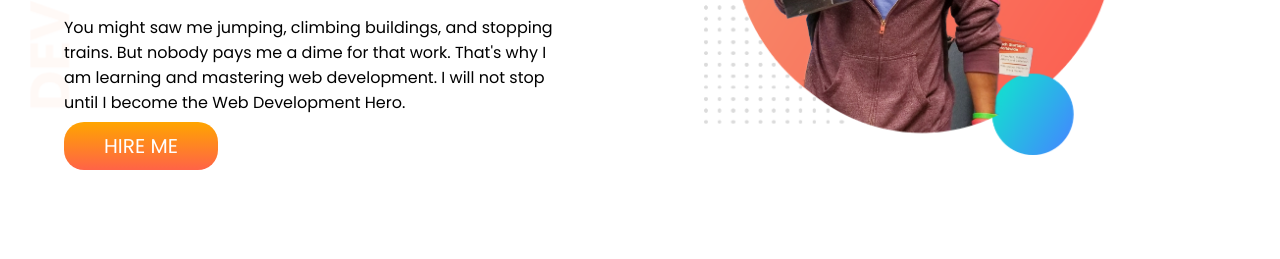
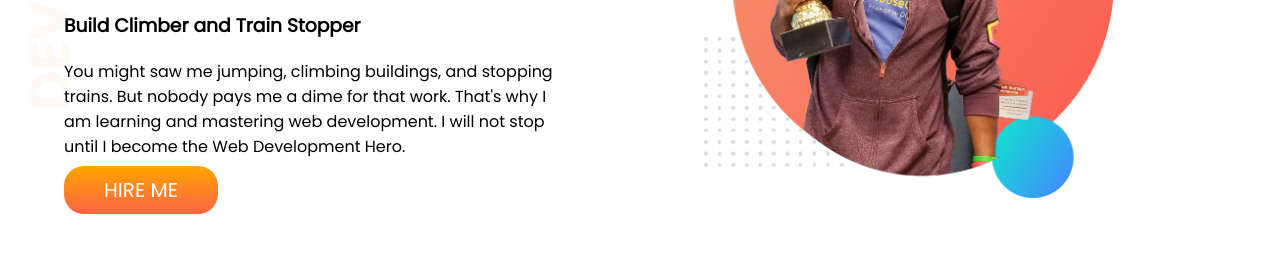
Before and after one commit to majharul224/developer-portfolio-jonkar, a plain HTML site: page index.html in a window 1280 px wide. Shown: the part 252-511 px from the top of the page. Drawn offline with Linux system fonts and the light colour scheme.

Commit message:
add index file name

```diff
--- a/style.css
+++ b/style.css
@@ -3,6 +3,11 @@
 body{
     font-family: 'Poppins', sans-serif;
     margin: 0;
+    /* margin-bottom: 150px; */
+}
+section{
+    height: 500px;
+    padding-bottom: 150px;
 }
 h1{
     font-size: 40px;
```
Also changed, not shown: index.html (renamed from developer-portfolio-jonkar.html).
